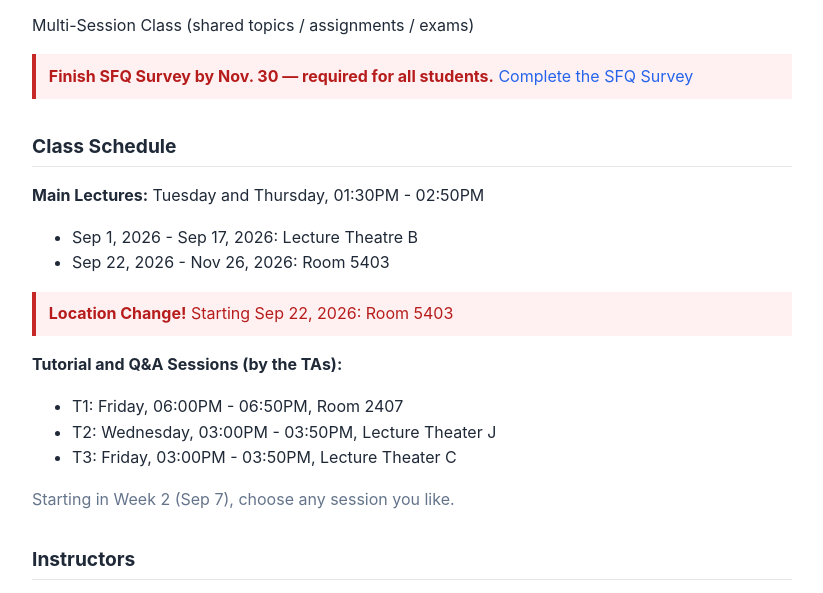
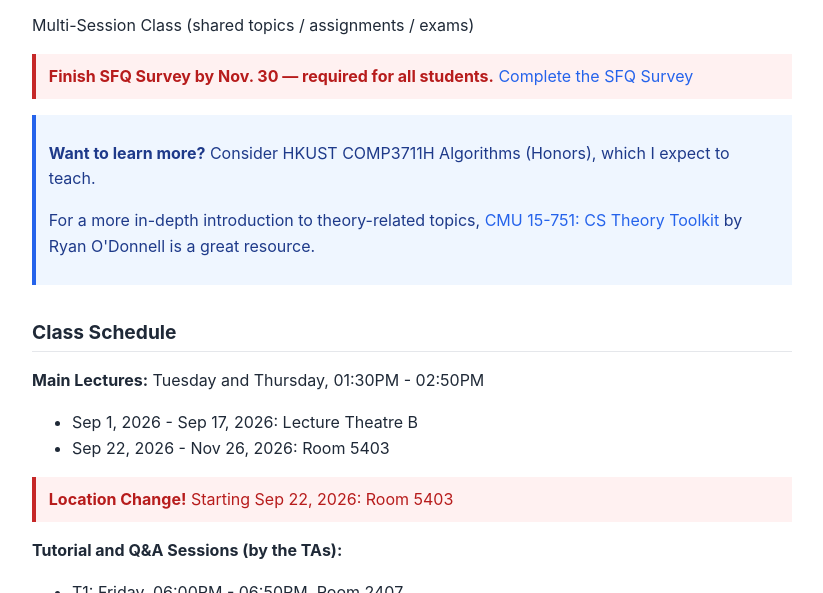
Before and after one commit to wuwuz/wuwuz.github.io, a plain HTML site: page COMP2711/index.html in a window 1280 px wide. Shown: the part 163-756 px from the top of the page, without its empty margins (228-1051 px from the left). Drawn offline with Linux system fonts and the light colour scheme.

Commit message:
Add highlighted further-study recommendations

```diff
--- a/COMP2711/index.html
+++ b/COMP2711/index.html
@@ -41,12 +41,19 @@
         }
 
         .venue-change,
-        .survey-notice {
+        .survey-notice,
+        .further-study {
             margin: 1rem 0;
             padding: 0.6rem 0.8rem;
             border-left: 4px solid #c62828;
             background: #fff1f1;
             color: #b71c1c;
+        }
+
+        .further-study {
+            border-left-color: #2563eb;
+            background: #eff6ff;
+            color: #1e3a8a;
         }
 
         .syllabus-sections > li {
@@ -70,6 +77,10 @@
     <p class="subtitle">Discrete Mathematical Tools for Computer Science</p>
     <p>Multi-Session Class (shared topics / assignments / exams)</p>
     <p class="survey-notice"><strong>Finish SFQ Survey by Nov. 30 &mdash; required for all students.</strong> <a href="https://sfq-survey.ust.hk/">Complete the SFQ Survey</a></p>
+    <div class="further-study">
+        <p><strong>Want to learn more?</strong> Consider HKUST COMP3711H Algorithms (Honors), which I expect to teach.</p>
+        <p>For a more in-depth introduction to theory-related topics, <a href="https://csd.cs.cmu.edu/course/15751/s24">CMU 15-751: CS Theory Toolkit</a> by Ryan O'Donnell is a great resource.</p>
+    </div>
 
     <h2>Class Schedule</h2>
     <p><strong>Main Lectures:</strong> Tuesday and Thursday, 01:30PM - 02:50PM</p>
```
